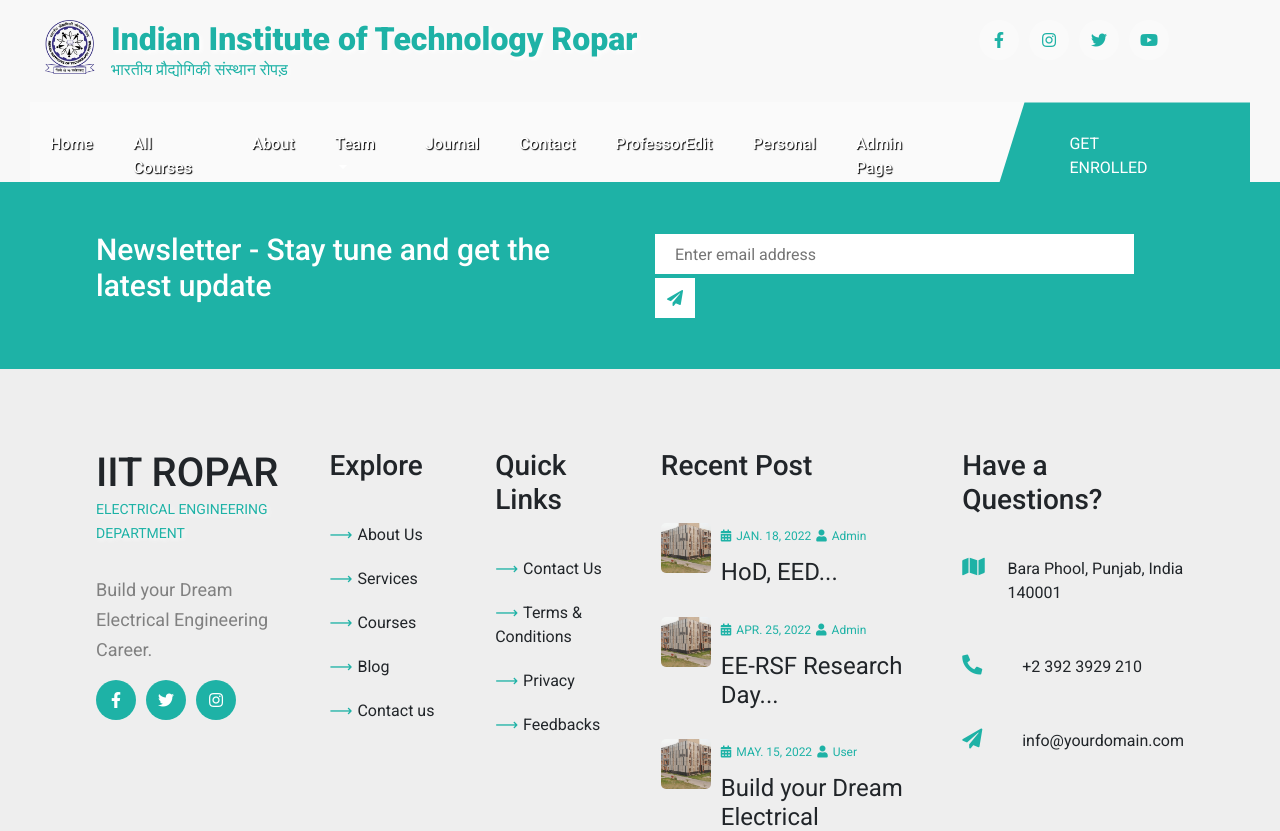
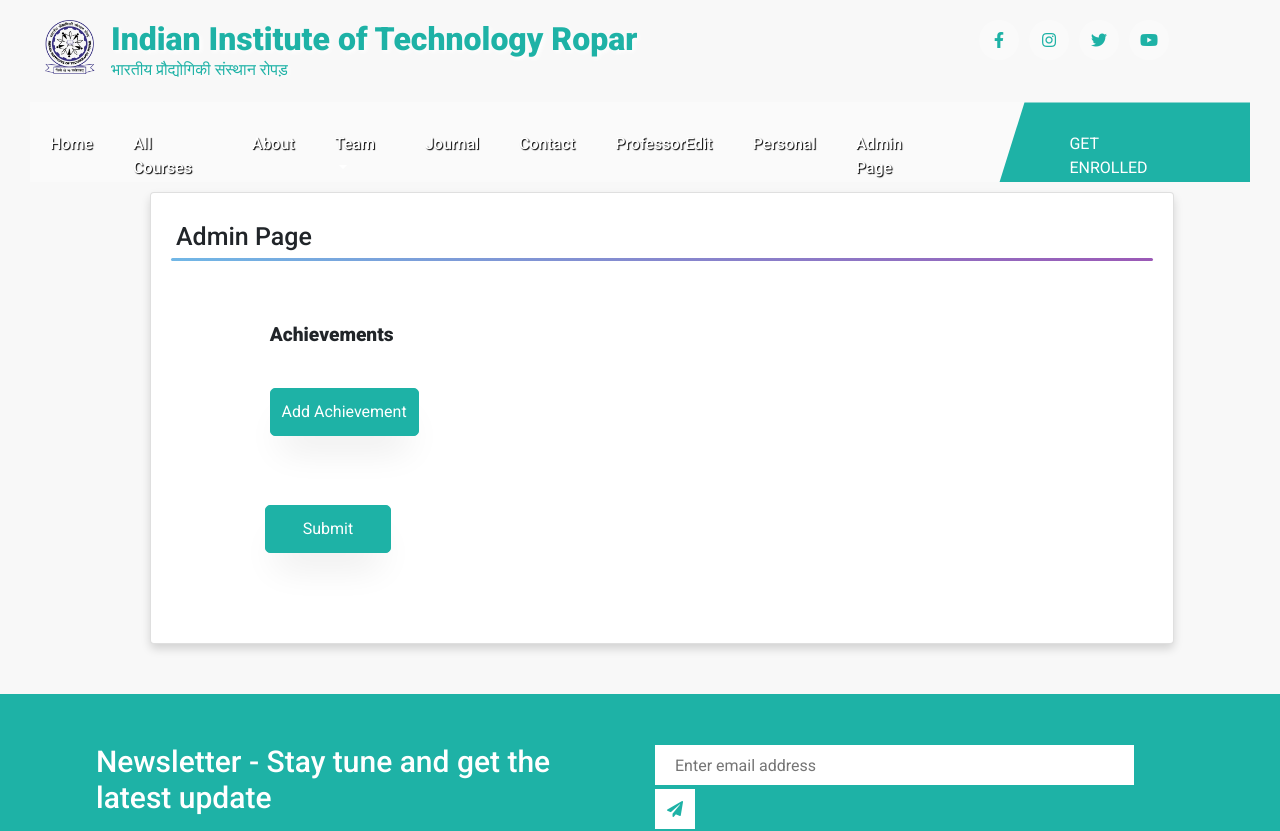
Before and after one commit to RaoJordan/DepartmentSite, a React (Create React App) app: page /adminForm in a window 1280 px wide. Shown: the top 831 px of the page. Built offline with nearby package versions, Linux system fonts and the light colour scheme.

Commit message:
frontend page updated for dynamic addition of achievments

```diff
--- a/src/App.js
+++ b/src/App.js
@@ -21,6 +21,7 @@
 // import FacultyList from "./components/facultylogin/facultydetails"
 import FacultyList from "./components/team/TeamCard"
 import AdminPage from "./components/admin/AdminEdit"
+import AdminForm from "./components/admin/AdminEdit"
 
 function App() {
   return (
@@ -44,6 +45,7 @@
           <Route exact path='/faculty/:id' component={PersonalWebsite} />
           <Route exact path='/facultyList' component={FacultyList} />
           <Route exact path='/adminPage' component={AdminPage} />
+          <Route exact path='/adminForm' component={AdminForm} />
         </Switch>
         <Footer />
       </Router>
--- a/src/components/admin/AdminEdit.jsx
+++ b/src/components/admin/AdminEdit.jsx
@@ -7,6 +7,9 @@
     const [formData, setFormData] = useState({
         achievements: [], // Array to store achievements
     });
+
+    const backendUrl = config.backendUrl;
+
 
     const [formLoading, setFormLoading] = useState(false);
 
@@ -46,6 +49,10 @@
                 name: achievement.name || null,
                 link: achievement.link || null,
             }));
+
+            await axios.post(backendUrl + 'faculty/updateAchievments', {
+				achievementsData
+			});
 
             // Use achievementsData in your API call or perform any other necessary action
             console.log('Achievements Data:', achievementsData);
```
